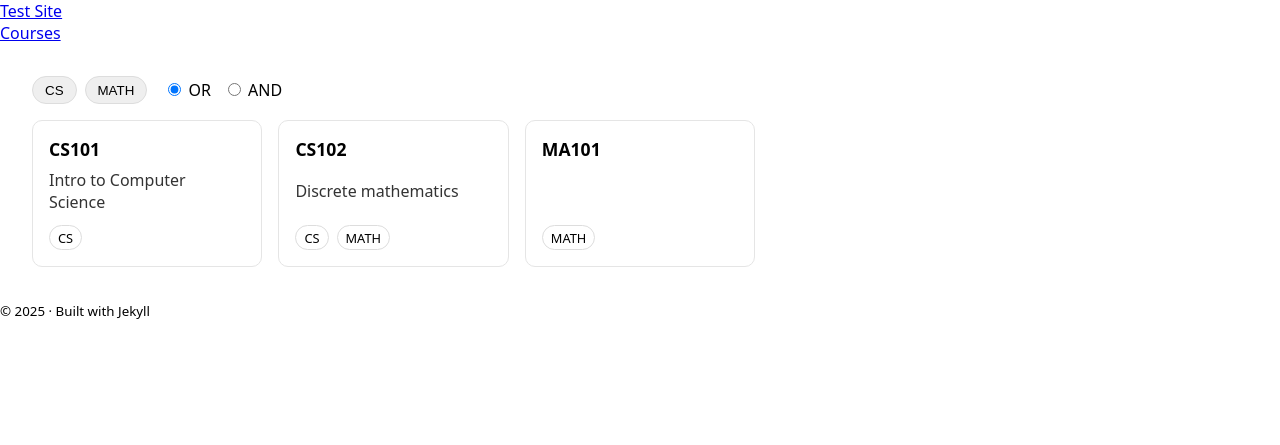
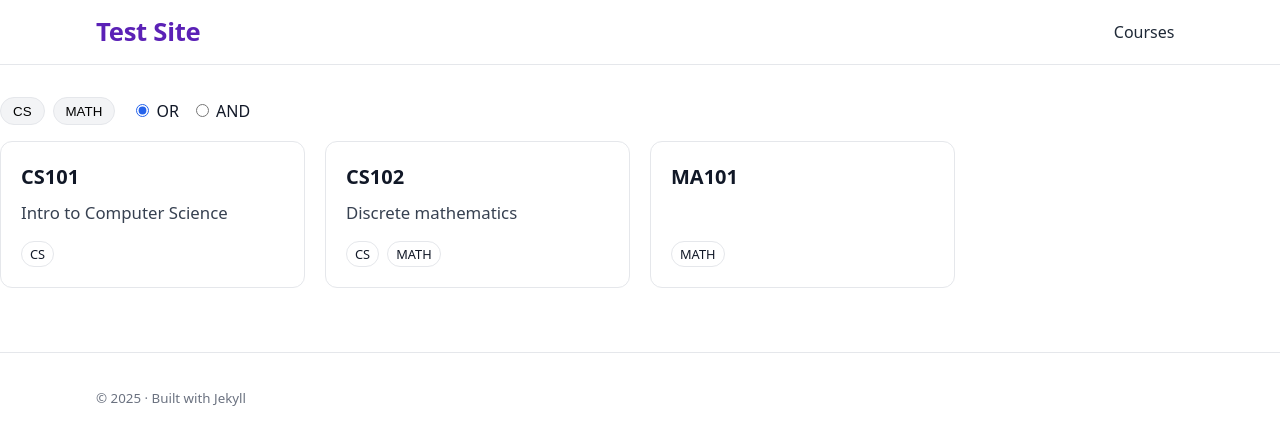
Before and after one commit to nathanxli/jekyll-test, a Jekyll site: the page built from courses.md, in a window 1280 px wide. Shown: the top 445 px of the page. Built offline with Jekyll 4.4.1, drawn with Linux system fonts in a browser that asks for light colours.

Commit message:
Add styling for header and courses page

```diff
--- a/assets/css/main.scss
+++ b/assets/css/main.scss
@@ -1,37 +1,209 @@
 ---
 ---
 
-// @import "base";
+/* ====== Tokens & base ====== */
+:root {
+  --gap: 1rem;
+  --radius: 12px;
+  --shadow: 0 8px 24px rgba(0, 0, 0, .08);
+  --text: #111827;
+  --muted: #6b7280;
+  --border: #e5e7eb;
+  --chip-bg: #f3f4f6;
+  --chip-bg-active: #111;
+  --chip-fg-active: #fff;
+  --brand: #5b21b6;
+  /* a deep purple to match your screenshot */
+}
 
-// Layout basics
-:root { --gap: 1rem; --radius: 10px; }
-body { margin: 0; font-family: system-ui, -apple-system, Segoe UI, Roboto, sans-serif; }
-main { padding: 2rem; }
+* {
+  box-sizing: border-box;
+}
 
-// Controls
-#controls { display: flex; gap: var(--gap); align-items: center; flex-wrap: wrap; margin-bottom: 1rem; }
-#controls .tags { display: flex; gap: .5rem; flex-wrap: wrap; }
-.tag-toggle { border: 1px solid #ddd; border-radius: 999px; padding: .35rem .75rem; cursor: pointer; }
-.tag-toggle[aria-pressed="true"] { border-color: #000; box-shadow: 0 0 0 2px rgba(0,0,0,.1) inset; }
-.logic { display: flex; gap: .75rem; align-items: center; }
+html,
+body {
+  height: 100%;
+}
 
-// Grid
+body {
+  margin: 0;
+  color: var(--text);
+  font-family: system-ui, -apple-system, Segoe UI, Roboto, sans-serif;
+  line-height: 1.5;
+  -webkit-font-smoothing: antialiased;
+  text-rendering: optimizeLegibility;
+}
+
+a {
+  color: var(--brand);
+  text-decoration: none;
+}
+
+a:hover,
+a:focus {
+  text-decoration: underline;
+}
+
+.container {
+  max-width: 1120px;
+  margin-inline: auto;
+  padding-inline: 1rem;
+}
+
+/* ====== Header ====== */
+.site-header {
+  position: sticky;
+  top: 0;
+  z-index: 20;
+  background: #fff;
+  border-bottom: 1px solid var(--border);
+}
+
+.site-header .container {
+  display: flex;
+  align-items: center;
+  justify-content: space-between;
+  height: 64px;
+}
+
+.site-title {
+  font-weight: 800;
+  font-size: 1.6rem;
+  letter-spacing: -0.01em;
+}
+
+.site-nav a {
+  display: inline-block;
+  margin-left: .5rem;
+  padding: .4rem .6rem;
+  border-radius: .6rem;
+  color: #1f2937;
+}
+
+.site-nav a:hover,
+.site-nav a:focus {
+  background: #f4f4f5;
+  text-decoration: none;
+}
+
+/* ====== Main spacing ====== */
+main {
+  padding-block: 2rem;
+}
+
+/* ====== Controls (filters) ====== */
+#controls {
+  display: flex;
+  gap: var(--gap);
+  align-items: center;
+  flex-wrap: wrap;
+  margin-bottom: 1rem;
+}
+
+#controls .tags {
+  display: flex;
+  gap: .5rem;
+  flex-wrap: wrap;
+}
+
+.tag-toggle {
+  border: 1px solid var(--border);
+  border-radius: 999px;
+  padding: .35rem .75rem;
+  cursor: pointer;
+  background: var(--chip-bg);
+  transition: background .12s ease, color .12s ease, border-color .12s ease, box-shadow .12s ease;
+}
+
+.tag-toggle[aria-pressed="true"] {
+  background: var(--chip-bg-active);
+  color: var(--chip-fg-active);
+  border-color: var(--chip-bg-active);
+  box-shadow: none;
+}
+
+.tag-toggle:focus-visible {
+  outline: 2px solid var(--brand);
+  outline-offset: 2px;
+}
+
+.logic {
+  display: flex;
+  gap: .75rem;
+  align-items: center;
+}
+
+.logic input[type="radio"] {
+  accent-color: #2563eb;
+}
+
+/* ====== Grid ====== */
 #grid {
   display: grid;
-  grid-template-columns: repeat(auto-fill, minmax(220px, 1fr));
-  gap: var(--gap);
+  grid-template-columns: repeat(auto-fill, minmax(260px, 1fr));
+  gap: calc(var(--gap) * 1.25);
 }
 
-// Card
+/* ====== Card ====== */
 .card {
-  height: var(--card-height, auto); // JS will set this to the tallest card
-  display: flex; flex-direction: column; justify-content: space-between;
-  border: 1px solid #e5e5e5; border-radius: var(--radius); padding: 1rem;
-  transition: transform .12s ease, box-shadow .12s ease;
+  height: var(--card-height, auto);
+  /* JS sets tallest */
+  display: flex;
+  flex-direction: column;
+  justify-content: space-between;
+  border: 1px solid var(--border);
+  border-radius: var(--radius);
+  padding: 1.25rem;
+  transition: transform .12s ease, box-shadow .12s ease, border-color .12s ease;
+  background: #fff;
 }
-.card:hover { transform: translateY(-2px); box-shadow: 0 8px 20px rgba(0,0,0,.08); }
 
-.card__title { margin: 0 0 .5rem; font-size: 1.1rem; }
-.card__desc { margin: 0 0 .75rem; color: #333; }
-.card__tags { list-style: none; padding: 0; margin: 0; display: flex; gap: .5rem; flex-wrap: wrap; }
-.card__tags .tag { font-size: .8rem; border: 1px solid #ddd; border-radius: 999px; padding: .15rem .5rem; }
+.card:hover {
+  transform: translateY(-2px);
+  box-shadow: var(--shadow);
+  border-color: #ddd;
+}
+
+.card__title {
+  margin: 0 0 .5rem;
+  font-size: 1.25rem;
+  font-weight: 800;
+}
+
+.card__desc {
+  margin: 0 0 1rem;
+  color: #374151;
+  font-size: 1.05rem;
+}
+
+.card__tags {
+  list-style: none;
+  padding: 0;
+  margin: 0;
+  display: flex;
+  gap: .5rem;
+  flex-wrap: wrap;
+}
+
+.card__tags .tag {
+  font-size: .8rem;
+  border: 1px solid var(--border);
+  border-radius: 999px;
+  padding: .15rem .5rem;
+  background: #fff;
+}
+
+/* ====== Footer ====== */
+.site-footer {
+  border-top: 1px solid var(--border);
+  padding: 2rem 0;
+  margin-top: 2rem;
+  color: var(--muted);
+}
+
+/* ====== Reduced motion ====== */
+@media (prefers-reduced-motion: reduce) {
+  * {
+    transition: none !important;
+  }
+}
```
